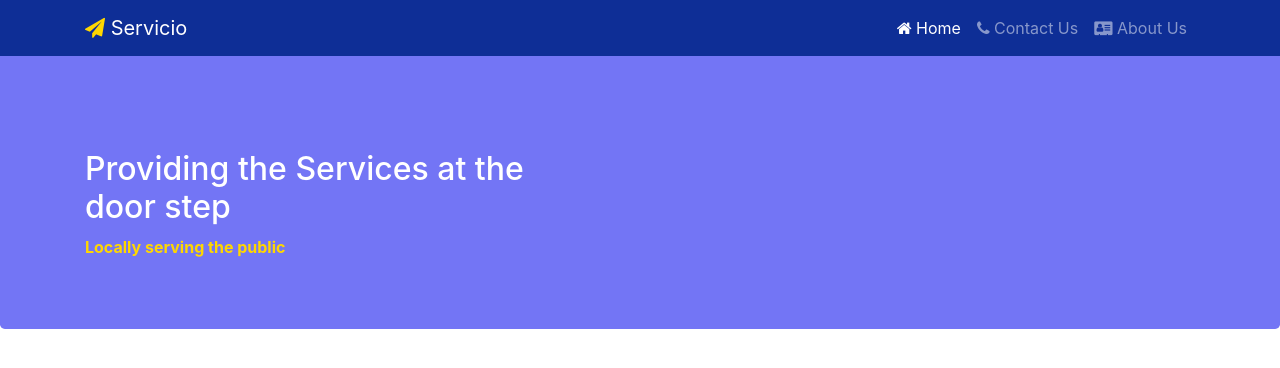
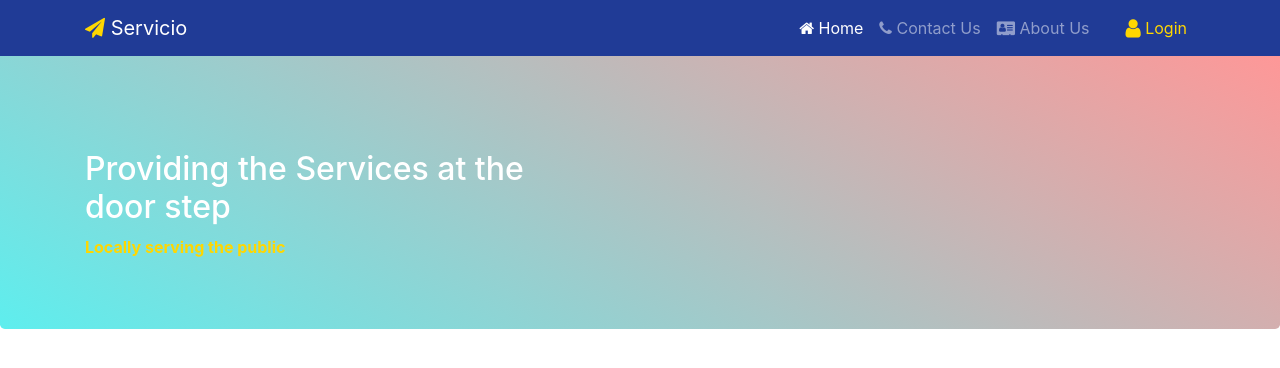
Before and after one commit to Servicio9/MainProject, a website: page index.html in a window 1280 px wide. Drawn offline with nearby package versions, Linux system fonts and the light colour scheme.

Commit message:
Jambortron colors

```diff
--- a/index.html
+++ b/index.html
@@ -7,8 +7,7 @@
     <script src="https://code.jquery.com/jquery-2.1.3.min.js"></script>
     <script src="http://maxcdn.bootstrapcdn.com/bootstrap/4.0.0/js/bootstrap.min.js"></script>
 
-    <link rel="stylesheet" href="node_modules/bootstrap/dist/css/bootstrap.min.css">
-    <link rel="stylesheet" href="node_modules/font-awesome/css/font-awesome.min.css">
+    <link rel="stylesheet" href="https://cdn.jsdelivr.net/npm/bootstrap@4.0.0/dist/css/bootstrap.min.css" integrity="sha384-Gn5384xqQ1aoWXA+058RXPxPg6fy4IWvTNh0E263XmFcJlSAwiGgFAW/dAiS6JXm" crossorigin="anonymous">  <link rel="stylesheet" href="https://cdnjs.cloudflare.com/ajax/libs/font-awesome/4.7.0/css/font-awesome.min.css">
     <link rel="stylesheet" href="node_modules/bootstrap-social/bootstrap-social.css">
     <link rel="stylesheet" href="style.css">
 
@@ -26,6 +25,7 @@
                     <li class="nav-item active"><a href="#" class="nav-link"><i class="fa fa-home"></i> Home</a></li>
                     <li class="nav-item"><a href="#" class="nav-link"><i class="fa fa-phone"></i> Contact Us</a></li>
                     <li class="nav-item"><a href="#" class="nav-link"><i class="fa fa-address-card"></i> About Us</a></li>
+                    <li class="nav-item color-gold ml-20"><a href="#" class="nav-link color-gold"><i class="fa fa-user fa-lg color-gold"></i> Login</a></li>
 
                 </ul>
             </div>
--- a/style.css
+++ b/style.css
@@ -3,7 +3,7 @@ body{
 }
 
 .nav-color{
-    background-color: rgb(14, 46, 150);
+    background-color:#203b96;
 }
 
 .fa-paper-plane{
@@ -13,10 +13,14 @@ body{
 .jumbotron{
     padding:100px 30px 70px 30px;
     margin:0px auto;
-    background: #7375f5 ;
+    background: linear-gradient(30deg, #5eeeee , #ff9797);
     color:rgb(255, 255, 255);
 }
 
 .color-gold{
-    color: gold;
+    color: gold !important;
 }
+
+.ml-20{
+    margin-left: 20px;
+}
```
